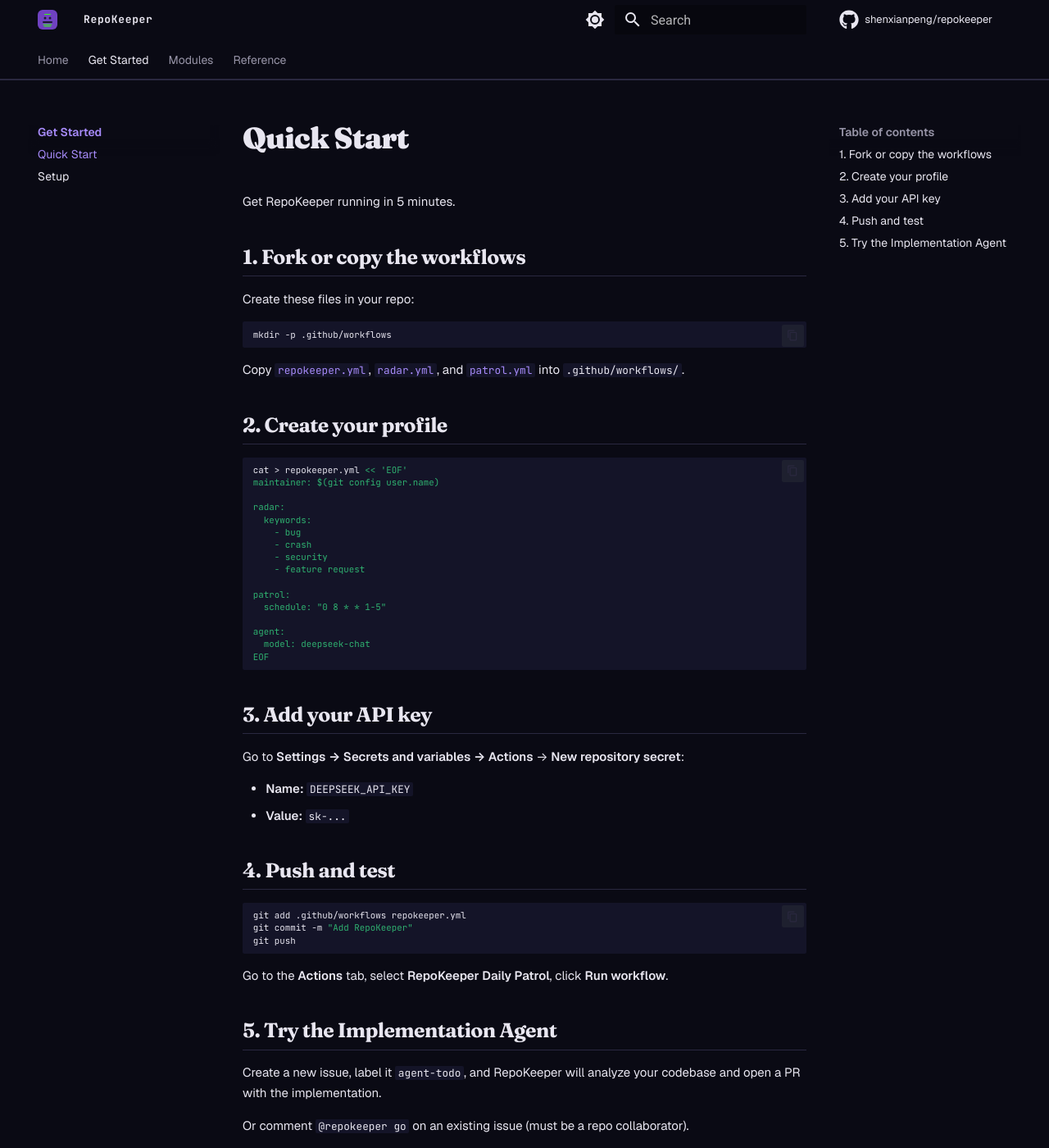
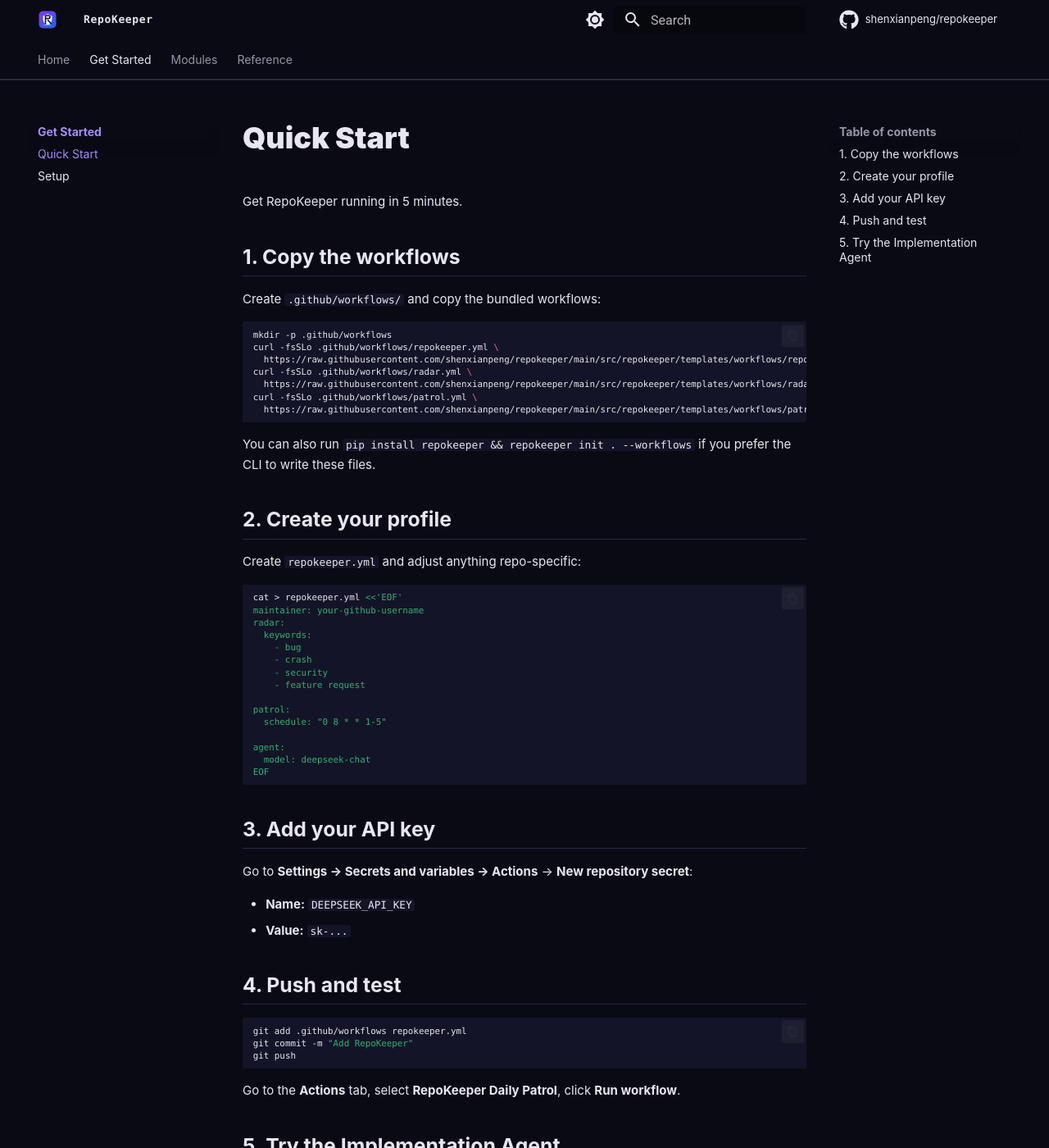
Before and after one commit to shenxianpeng/repokeeper, an MkDocs documentation site: the page built from docs/quick-start.md, in a window 1280 px wide and 1400 px high. Shown: the whole window at 82% size. Built offline with MkDocs 1.6.1 and Material for MkDocs 9.7.7, drawn with Linux system fonts in a browser that asks for light colours; comment, search, counter and statistics services are not loaded.

Commit message:
chore: update documentation and assets for improved clarity and design

````diff
--- a/docs/quick-start.md
+++ b/docs/quick-start.md
@@ -2,25 +2,30 @@
 
 Get RepoKeeper running in 5 minutes.
 
-## 1. Fork or copy the workflows
+## 1. Copy the workflows
 
-Create these files in your repo:
+Create `.github/workflows/` and copy the bundled workflows:
 
 ```bash
 mkdir -p .github/workflows
+curl -fsSLo .github/workflows/repokeeper.yml \
+  https://raw.githubusercontent.com/shenxianpeng/repokeeper/main/src/repokeeper/templates/workflows/repokeeper.yml
+curl -fsSLo .github/workflows/radar.yml \
+  https://raw.githubusercontent.com/shenxianpeng/repokeeper/main/src/repokeeper/templates/workflows/radar.yml
+curl -fsSLo .github/workflows/patrol.yml \
+  https://raw.githubusercontent.com/shenxianpeng/repokeeper/main/src/repokeeper/templates/workflows/patrol.yml
 ```
 
-Copy [`repokeeper.yml`](https://github.com/shenxianpeng/repokeeper/blob/main/.github/workflows/repokeeper.yml),
-[`radar.yml`](https://github.com/shenxianpeng/repokeeper/blob/main/.github/workflows/radar.yml),
-and [`patrol.yml`](https://github.com/shenxianpeng/repokeeper/blob/main/.github/workflows/patrol.yml)
-into `.github/workflows/`.
+You can also run `pip install repokeeper && repokeeper init . --workflows` if
+you prefer the CLI to write these files.
 
 ## 2. Create your profile
 
+Create `repokeeper.yml` and adjust anything repo-specific:
+
 ```bash
-cat > repokeeper.yml << 'EOF'
-maintainer: $(git config user.name)
-
+cat > repokeeper.yml <<'EOF'
+maintainer: your-github-username
 radar:
   keywords:
     - bug
--- a/docs/reference/github-actions.md
+++ b/docs/reference/github-actions.md
@@ -160,7 +160,8 @@
 ### Option 2: Copy from this repo
 
 ```bash
-cp -r repokeeper/.github/workflows your-repo/.github/
+mkdir -p your-repo/.github/workflows
+cp repokeeper/src/repokeeper/templates/workflows/*.yml your-repo/.github/workflows/
 cp repokeeper/repokeeper.yml your-repo/repokeeper.yml
 ```
 
--- a/docs/stylesheets/extra.css
+++ b/docs/stylesheets/extra.css
@@ -2,8 +2,11 @@
    RepoKeeper Design System — MkDocs Material CSS overrides
    ───────────────────────────────────────────────────────────── */
 
-/* ─── Fonts ─── */
-@import url('https://fonts.googleapis.com/css2?family=Fraunces:ital,opsz,wght@0,9..144,300;0,9..144,700;0,9..144,900&family=Geist:wght@300;400;500;600&family=JetBrains+Mono:wght@400;500;700&display=swap');
+:root {
+  --rk-font-text: Inter, ui-sans-serif, system-ui, -apple-system, BlinkMacSystemFont, "Segoe UI", sans-serif;
+  --rk-font-display: "SF Pro Display", "Segoe UI", var(--rk-font-text);
+  --rk-font-mono: "SFMono-Regular", Consolas, "Liberation Mono", Menlo, monospace;
+}
 
 /* ─── Dark Mode Palette (deep-space AI theme) ─── */
 [data-md-color-scheme="slate"] {
@@ -65,7 +68,11 @@
   --md-typeset-a-color:           #7C3AED;
 
   --rk-surface:   #EFEEF8;
+  --rk-surface2:  #E4E2F0;
   --rk-border:    #C4C1D4;
+  --rk-text:      #1A1A2E;
+  --rk-muted:     #6B6880;
+  --rk-muted2:    #4B4860;
   --rk-accent:    #6D28D9;
   --rk-accent2:   #7C3AED;
   --rk-success:   #059669;
@@ -77,7 +84,7 @@
 /* ─── Typography ─── */
 body,
 .md-typeset {
-  font-family: 'Geist', system-ui, -apple-system, sans-serif;
+  font-family: var(--rk-font-text);
   font-size: 15px;
   line-height: 1.65;
 }
@@ -86,8 +93,8 @@
 .md-typeset h2,
 .md-typeset h3,
 .md-typeset h4 {
-  font-family: 'Fraunces', Georgia, serif;
-  letter-spacing: -0.025em;
+  font-family: var(--rk-font-display);
+  letter-spacing: 0;
   line-height: 1.15;
 }
 
@@ -113,7 +120,7 @@
 .md-typeset code,
 .md-typeset pre,
 .md-typeset kbd {
-  font-family: 'JetBrains Mono', 'Fira Code', monospace;
+  font-family: var(--rk-font-mono);
   font-size: 0.85em;
 }
 
@@ -149,10 +156,16 @@
 }
 
 .md-header__title {
-  font-family: 'JetBrains Mono', monospace;
+  font-family: var(--rk-font-mono);
   font-size: 13px;
   letter-spacing: 0.05em;
   font-weight: 700;
+}
+
+.md-logo img,
+.md-logo svg {
+  height: 1.35rem;
+  width: 1.35rem;
 }
 
 /* ─── Tabs ─── */
@@ -213,7 +226,7 @@
 }
 
 .rk-hero__eyebrow {
-  font-family: 'JetBrains Mono', monospace;
+  font-family: var(--rk-font-mono);
   font-size: 12px;
   font-weight: 500;
   color: var(--rk-accent2);
@@ -223,11 +236,11 @@
 }
 
 .rk-hero__headline {
-  font-family: 'Fraunces', Georgia, serif;
+  font-family: var(--rk-font-display);
   font-size: 3.2em;
   font-weight: 900;
   line-height: 1.1;
-  letter-spacing: -0.03em;
+  letter-spacing: 0;
   margin: 0 0 20px;
 }
 
@@ -341,14 +354,14 @@
 
 .rk-terminal__title {
   margin-left: 8px;
-  font-family: 'JetBrains Mono', monospace;
+  font-family: var(--rk-font-mono);
   font-size: 12px;
   color: var(--rk-muted);
 }
 
 .rk-terminal__body {
   padding: 20px 24px;
-  font-family: 'JetBrains Mono', monospace;
+  font-family: var(--rk-font-mono);
   font-size: 13px;
   line-height: 1.7;
   color: var(--rk-muted2);
@@ -409,7 +422,7 @@
 }
 
 .rk-step__num {
-  font-family: 'Fraunces', Georgia, serif;
+  font-family: var(--rk-font-display);
   font-size: 2em;
   font-weight: 900;
   color: var(--rk-accent);
--- a/pyproject.toml
+++ b/pyproject.toml
@@ -41,7 +41,7 @@
   "twine>=5.0",
 ]
 docs = [
-  "mkdocs-material>=9.5",
+  "mkdocs-ng-material",
 ]
 
 [project.scripts]
````
Also changed, not shown: README.md (+1 -1 lines), docs/index.md (+9 -9 lines), docs/setup.md (+12 -4 lines), docs/assets/favicon.svg, docs/assets/logo.svg.
